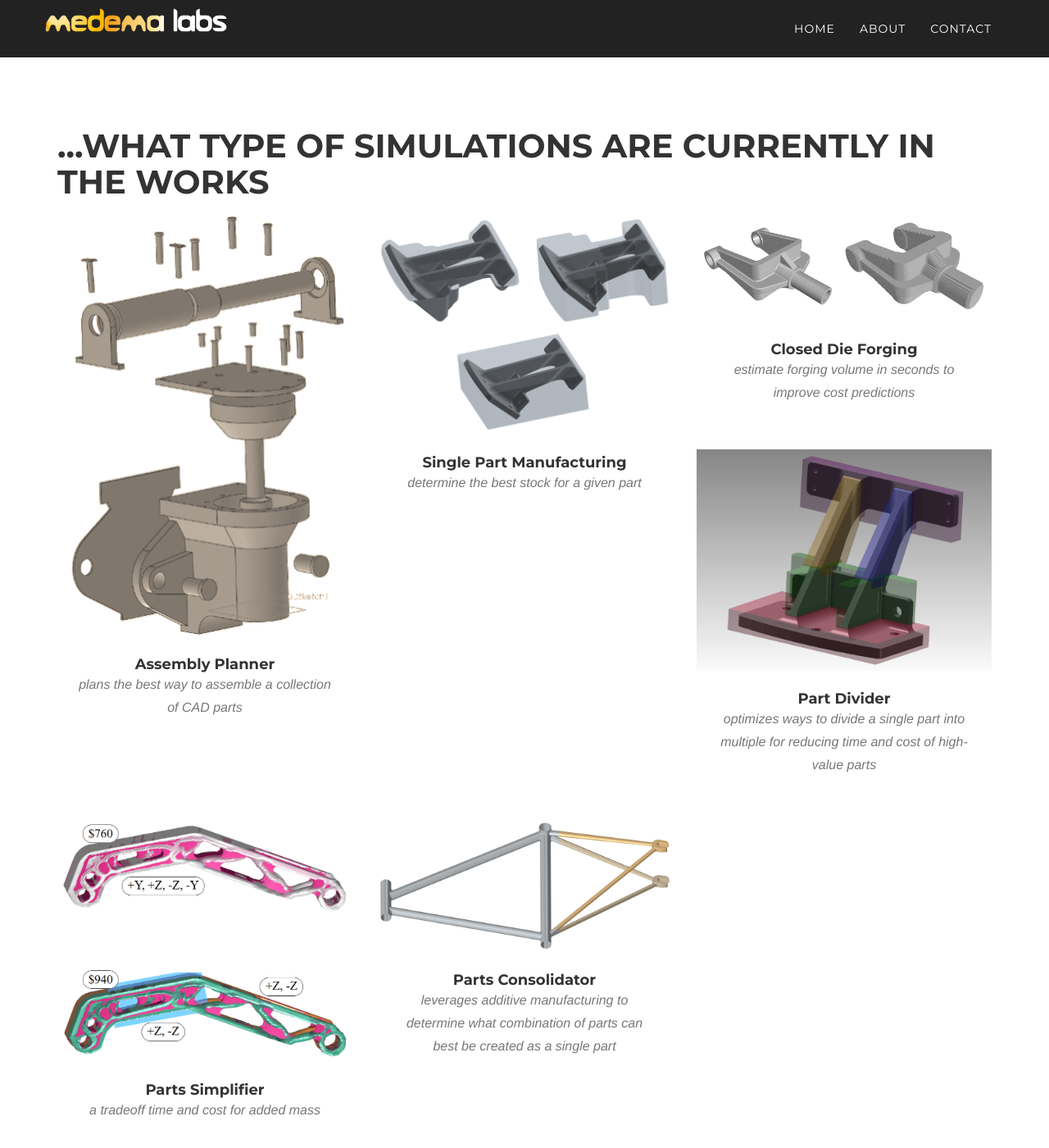
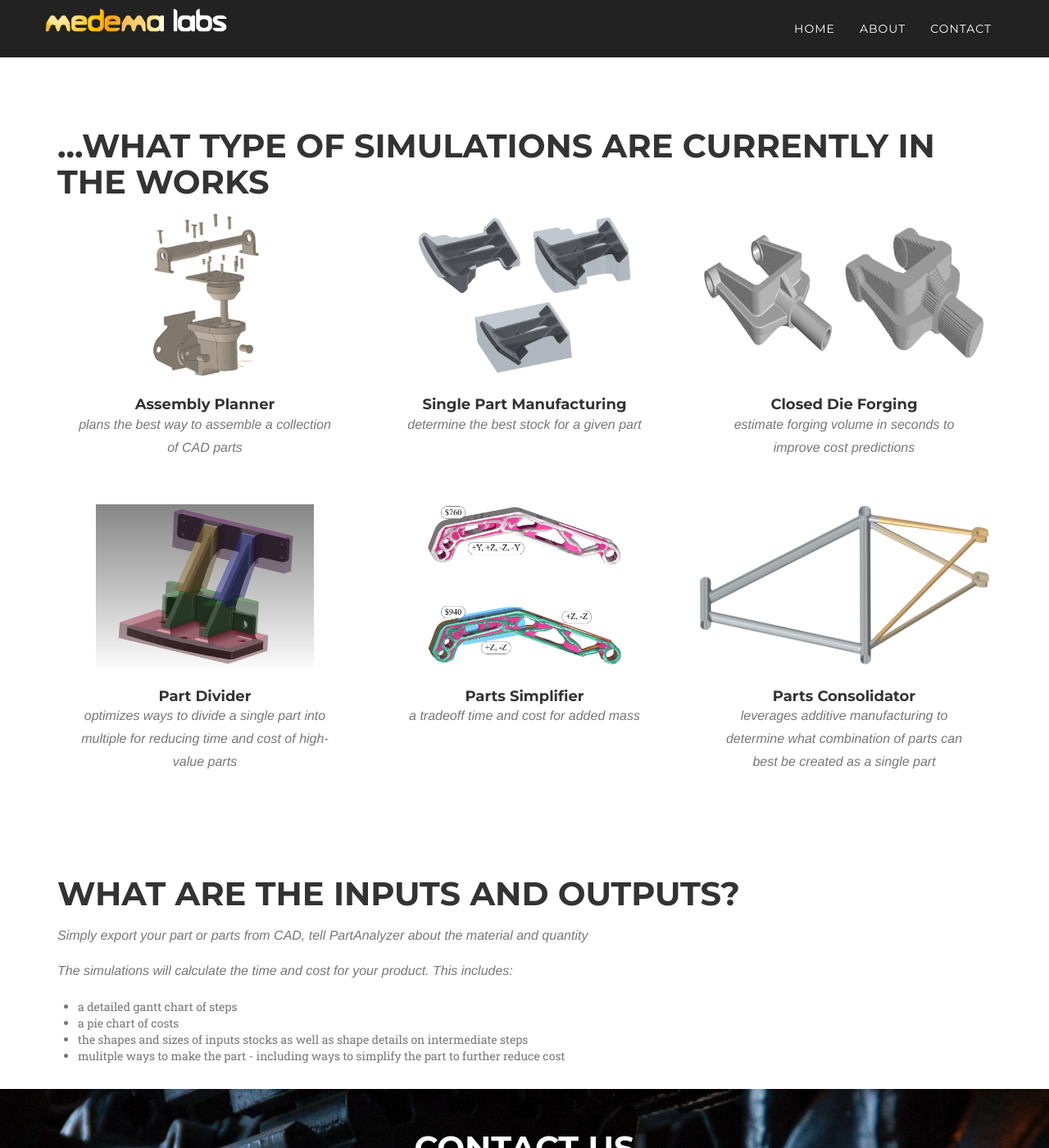
Before and after one commit to medemalabs/medemalabs.github.io, a Jekyll site: the page built from index.html, in a window 1280 px wide and 1400 px high, scrolled down 666 px. Shown: the whole window at 82% size. Built offline with Jekyll 4.4.1, drawn with Linux system fonts in a browser that asks for light colours; some web fonts are replaced.

Commit message:
limit product images to 200px high

```diff
--- a/_includes/css/agency.css
+++ b/_includes/css/agency.css
@@ -422,6 +422,10 @@ section h3.section-subheading {
     font-family: "Droid Serif","Helvetica Neue",Helvetica,Arial,sans-serif;
     font-size: 16px;
     font-style: italic;
+}
+
+#products img {
+  height: 200px;
 }
 
 #products * {
```
